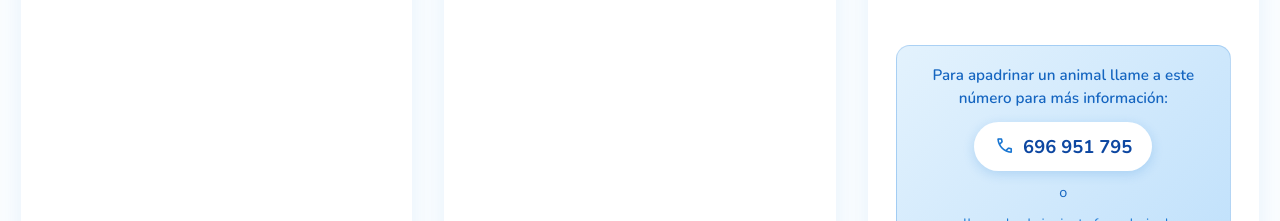
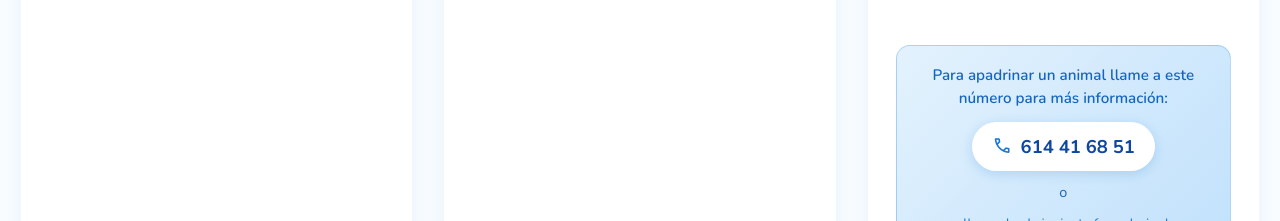
Before and after one commit to MariaCB1/proyecto-flacuchos, a React (Vite) app: page /como-ayudar in a window 1280 px wide. Shown: the part 780-1001 px from the top of the page. Built offline with nearby package versions, Linux system fonts and the light colour scheme; no server answers.

Commit message:
Cambios Numero

```diff
--- a/src/pages/AvisoLegal.jsx
+++ b/src/pages/AvisoLegal.jsx
@@ -21,7 +21,7 @@ export default function AvisoLegal() {
                             <p><strong>Domicilio social:</strong> Diseminado Diseminados, 822, 14850 Baena, Córdoba, España</p>
                             <p><strong>Zona de actuación:</strong> Baena y Albendín</p>
                             <p><strong>Correo electrónico:</strong> flacuchosbaena@gmail.com</p>
-                            <p><strong>Teléfono:</strong> 696 951 795</p>
+                            <p><strong>Teléfono:</strong> 614 41 68 51</p>
                         </div>
                         <p>
                             La Protectora de Animales Flacuchos (en adelante, "la asociación") es una entidad sin ánimo de lucro
--- a/src/pages/ComoAyudar.jsx
+++ b/src/pages/ComoAyudar.jsx
@@ -252,9 +252,9 @@ function ComoAyudar() {
                     </Link>
                     <div className={styles.voluntarioContact}>
                         <p>Para coordinar las tareas, contacta con la protectora:</p>
-                        <a href="tel:696951795" className={styles.voluntarioPhone}>
+                        <a href="tel:614416851" className={styles.voluntarioPhone}>
                             <span className="material-symbols-outlined">phone</span>
-                            696 951 795
+                            614 41 68 51
                         </a>
                     </div>
                 </div>
@@ -338,9 +338,9 @@ function ComoAyudar() {
                                         <p className={styles.contactText}>
                                             {section.isApadrinamiento ? 'Para apadrinar un animal llame a este número para más información:' : 'Para coordinar la entrega, contacta con la protectora:'}
                                         </p>
-                                        <a href="tel:696951795" className={styles.contactPhone}>
+                                        <a href="tel:614416851" className={styles.contactPhone}>
                                             <span className="material-symbols-outlined">phone</span>
-                                            696 951 795
+                                            614 41 68 51
                                         </a>
                                         <p className={styles.contactOr}>o</p>
                                         <p className={styles.contactFormText}>
--- a/src/pages/Contacto.jsx
+++ b/src/pages/Contacto.jsx
@@ -79,7 +79,7 @@ function Contacto() {
                                 <div className={styles.contactIcon}><span className="material-symbols-outlined">call</span></div>
                                 <div>
                                     <h4>Teléfono</h4>
-                                    <p>696 951 795</p>
+                                    <p>614 41 68 51</p>
                                 </div>
                             </div>
                             <div className={styles.contactItem}>
--- a/src/pages/PoliticaPrivacidad.jsx
+++ b/src/pages/PoliticaPrivacidad.jsx
@@ -18,7 +18,7 @@ export default function PoliticaPrivacidad() {
                             <p><strong>CIF:</strong> G-56120157</p>
                             <p><strong>Domicilio:</strong> Diseminado Diseminados, 822, 14850 Baena, Córdoba</p>
                             <p><strong>Correo electrónico:</strong> flacuchosbaena@gmail.com</p>
-                            <p><strong>Teléfono:</strong> 696 951 795</p>
+                            <p><strong>Teléfono:</strong> 614 41 68 51</p>
                         </div>
                         <p>
                             La Protectora de Animales Flacuchos, como entidad responsable de este sitio web, se compromete
```
